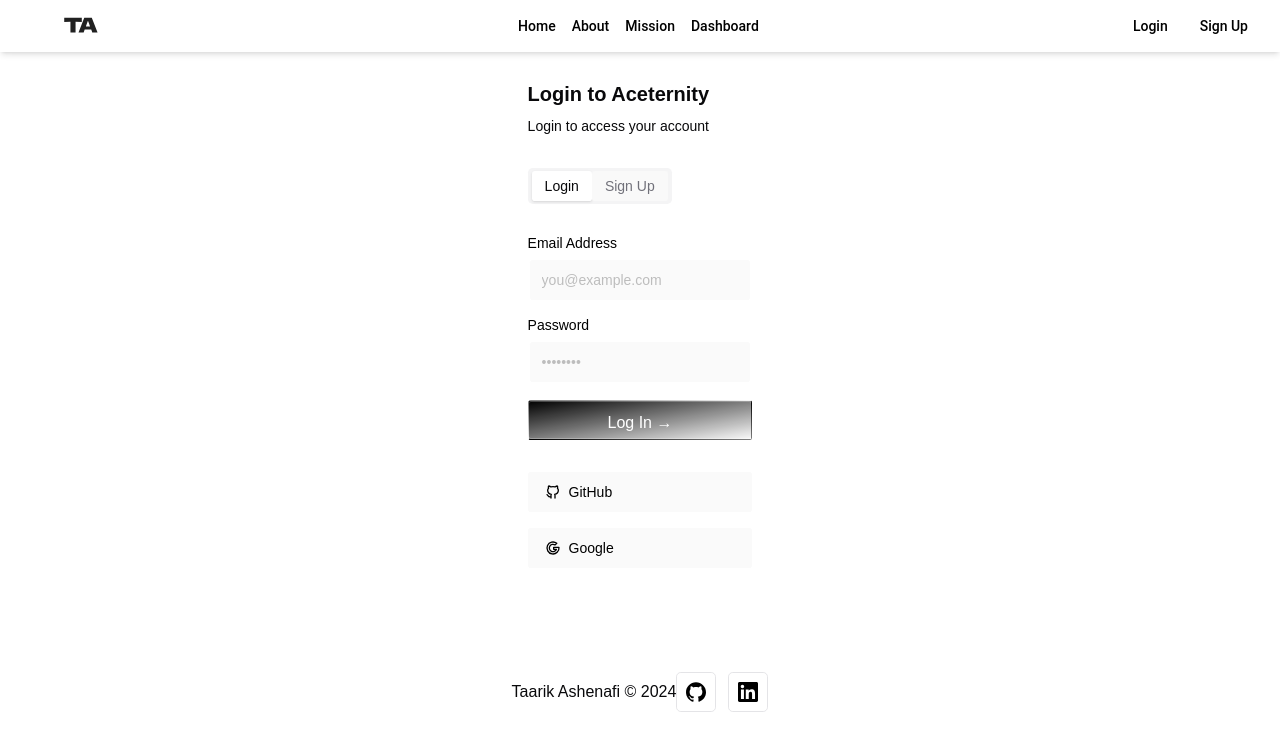
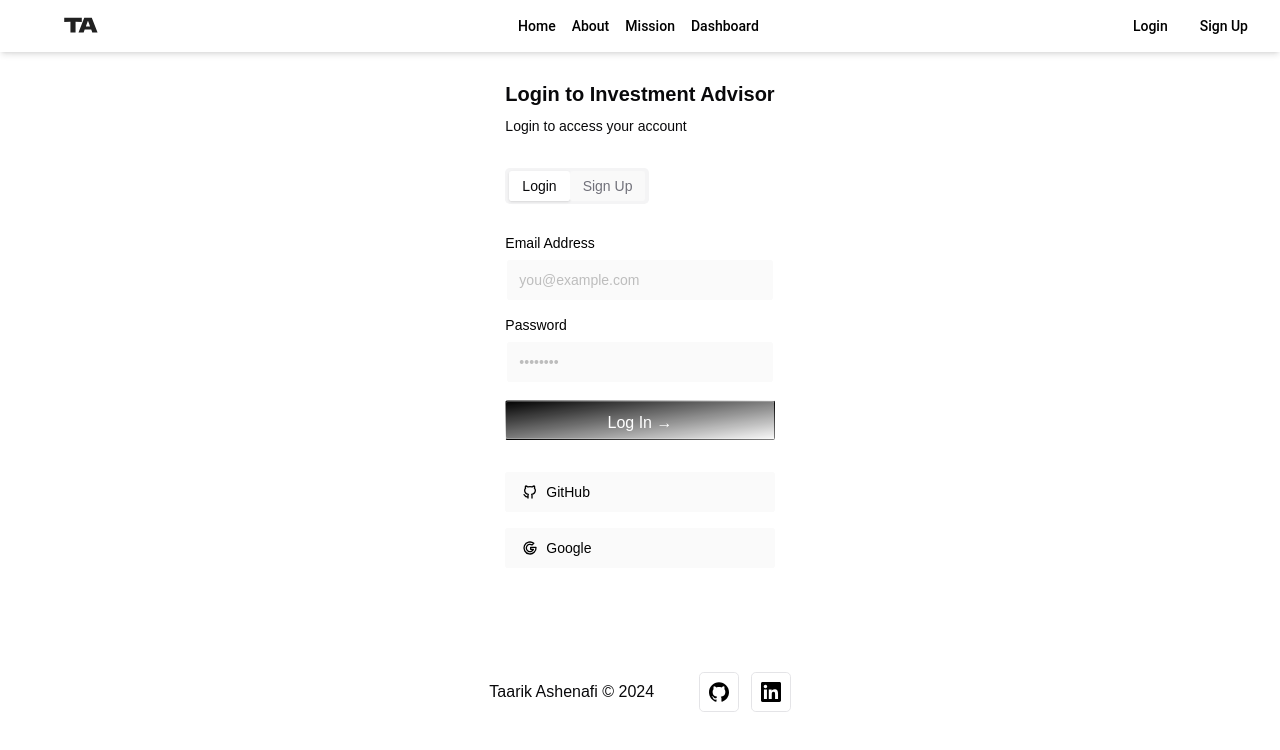
Before and after one commit to taarikashenafi/investment-advisor, a React (Vite) app: page /auth in a window 1280 px wide. Shown: the top 750 px of the page. Built offline with nearby package versions, Linux system fonts and the light colour scheme; no server answers.

Commit message:
minor fixes

```diff
--- a/src/components/AuthPage.jsx
+++ b/src/components/AuthPage.jsx
@@ -17,10 +17,10 @@ const AuthPage = () => {
   return (
     <div className="max-w-md w-full mx-auto rounded-none md:rounded-2xl p-4 md:p-8 shadow-input bg-white dark:bg-black">
       <h2 className="font-bold text-xl text-neutral-800 dark:text-neutral-200">
-        {isLogin ? 'Login to Aceternity' : 'Sign up for Aceternity'}
+        {isLogin ? 'Login to Investment Advisor' : 'Sign up for Investment Advisor'}
       </h2>
       <p className="text-neutral-600 text-sm max-w-sm mt-2 dark:text-neutral-300">
-        {isLogin ? 'Login to access your account' : "Create an account to join Aceternity"}
+        {isLogin ? 'Login to access your account' : "Create an account to join Investment Advisor"}
       </p>
 
       <Tabs defaultValue="login" onValueChange={(value) => setIsLogin(value === 'login')} className="my-8">
```
